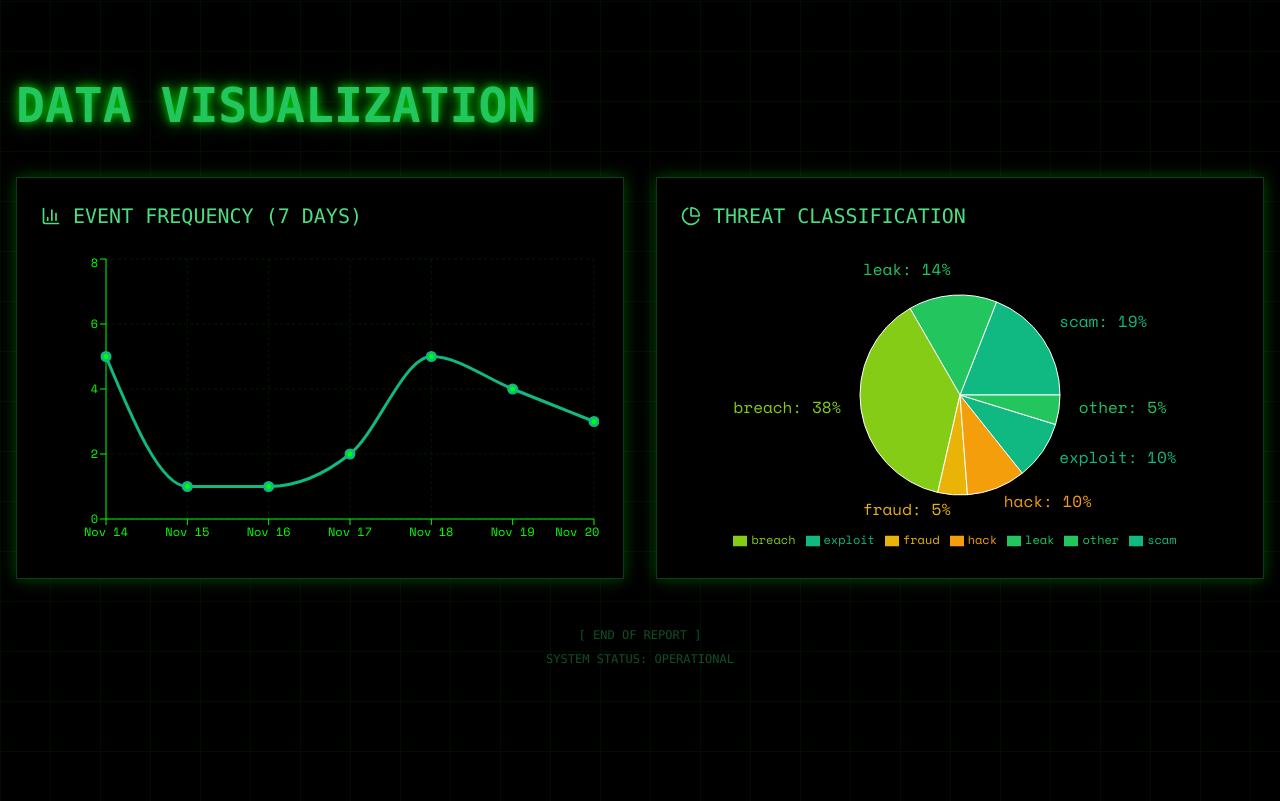
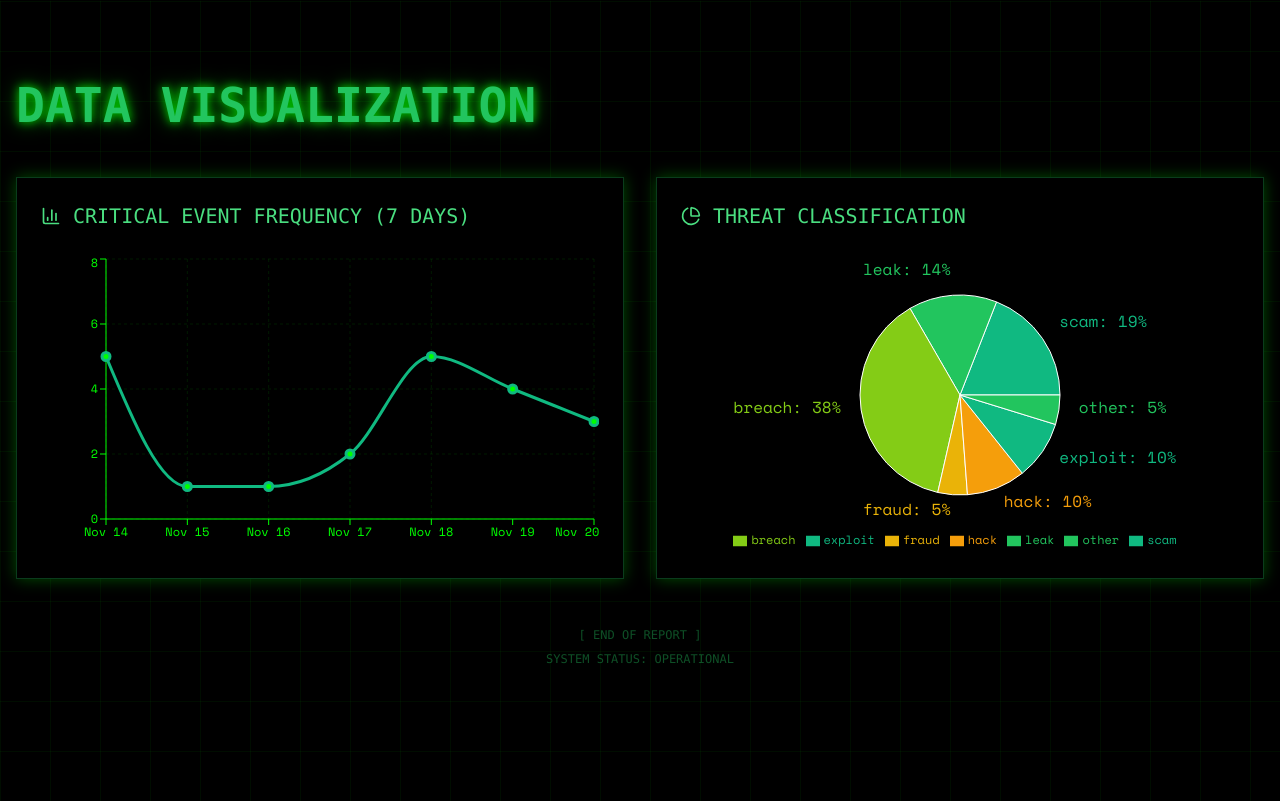
Before and after one commit to MakVM/website-demo3, a React (Vite) app: page / in a window 1280 px wide. Shown: the part 2875-3676 px from the top of the page. Built offline with nearby package versions, Linux system fonts and the light colour scheme.

Commit message:
Update ChartsSection.tsx

```diff
--- a/src/react-app/components/ChartsSection.tsx
+++ b/src/react-app/components/ChartsSection.tsx
@@ -27,7 +27,7 @@
           <div className="border border-green-500/30 bg-black/80 p-6 glow-border backdrop-blur-sm">
             <div className="flex items-center gap-3 mb-6">
               <BarChart3 className="w-5 h-5 text-green-400" />
-              <h3 className="text-xl font-mono text-green-400">EVENT FREQUENCY (7 DAYS)</h3>
+              <h3 className="text-xl font-mono text-green-400">CRITICAL EVENT FREQUENCY (7 DAYS)</h3>
             </div>
             <ResponsiveContainer width="100%" height={300}>
               <LineChart data={eventFrequency}>
```
